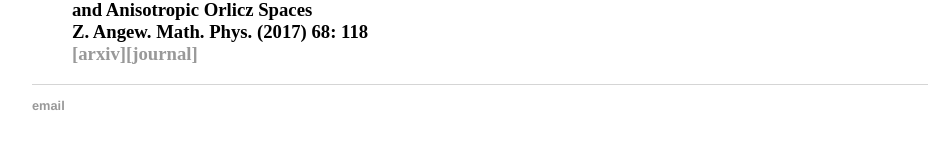
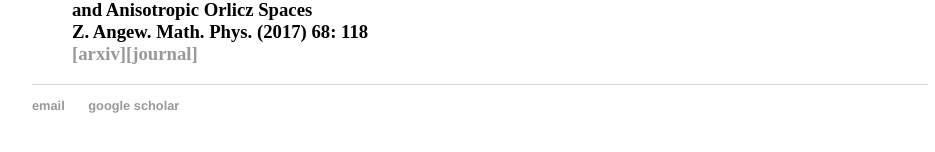
Before and after one commit to adrianmruf/adrianmruf.github.io, a Jekyll site: the page built from index.html, in a window 1280 px wide. Shown: the part 602-754 px from the top of the page, without its empty margins (160-1095 px from the left). Built offline with Jekyll 4.4.1, drawn with Linux system fonts in a browser that asks for light colours.

Commit message:
Update default.html

```diff
--- a/_layouts/default.html
+++ b/_layouts/default.html
@@ -21,6 +21,7 @@
 			<footer>
 	    		<ul>
 	        		<li><a href="mailto:adrianru@math.uio.no">email</a></li>
+				<li><a href="https://scholar.google.no/citations?user=RrUi35EAAAAJ&hl=en&oi=ao">google scholar</a></li>
 				</ul>
 			</footer>
 		</body>
```
